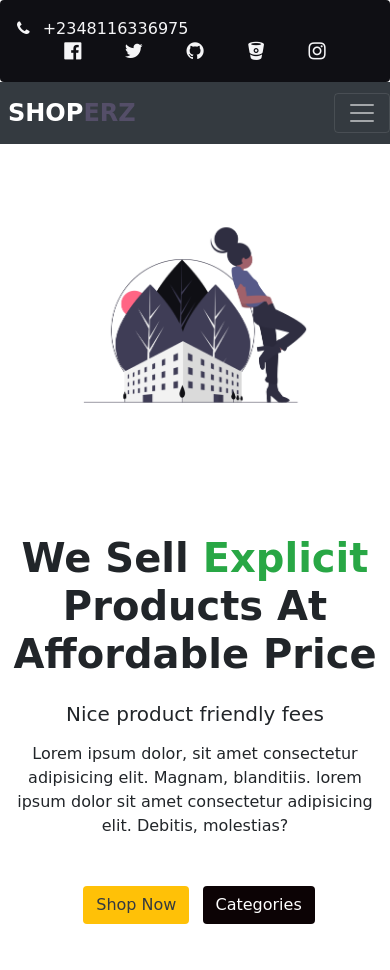
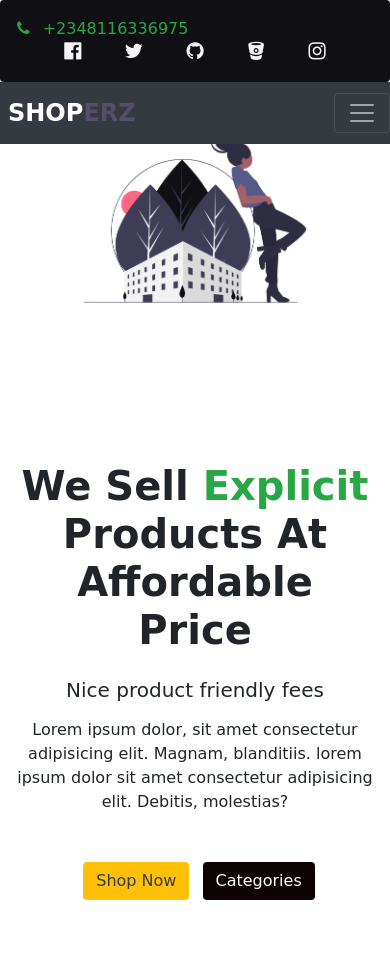
Before and after one commit to Jayson7/stack-of-django-projects-, a Django app: page / in a window 390 px wide. Shown: the top 970 px of the page. Run offline with Django 3.2, Linux system fonts and the light colour scheme; data comes from the database, SQL or seed files in the repository; data that the repository does not hold is empty; parts of the project's set-up code (start-up, migrations or seed data) failed here and were passed over; some libraries are stand-ins or nearby versions; grey boxes are pictures that could not be loaded.

Commit message:
frontend

```diff
--- a/ecommerce/Templates/index.html
+++ b/ecommerce/Templates/index.html
@@ -22,9 +22,9 @@
 <body>
     {% block body %}
     <div class="alert mb-0" role="alert">
-        <div class="row">
+        <div class="row d-flex">
             <div class="col-sm-6 col-md-6">
-                <div class="phone">
+                <div class="phone text-success">
                     <i class="fa mr-2 fa-phone" aria-hidden="true"></i>
                     <span>+2348116336975</span>
                 </div>
@@ -41,7 +41,7 @@
         </div>
     </div>
     <header>
-        <nav class="navbar navbar-expand-md navbar-dark bg-dark">
+        <nav class="navbar navbar-expand-lg navbar-dark bg-dark">
             <a class="navbar-brand ml-2" href="{% url 'home' %}">SHOP<span>ERZ</span>
         </a>
             <button class="navbar-toggler d-lg-none" type="button" data-toggle="collapse" data-target="#collapsibleNavId" aria-controls="collapsibleNavId" aria-expanded="false" aria-label="Toggle navigation">
@@ -90,17 +90,18 @@
             </div>
         </nav>
     </header>
-    <div class="landing-page">
+    <div class="landing-page mt-5">
+        <div class="d-flex align-items-center justify-content-center">
             <div class="row">
                 <div class="col-sm-6 col-md-6">
                     <img src="{% static 'image/home.png' %}" alt="sorry" />
                 </div>
-            <div class="col-sm-5 col-md-5 mt-3 mb-5">
-                <div class="wrapper p-1">
-                    <h1 class="p-2">
+                <div class="col-sm-6 col-md-6 mb-5 mt-5">
+                    <div class="wrapper px-3 align-items-center">
+                        <h1 class="py-2">
                             We sell <span class="text-success">explicit</span> products at affordable price
                         </h1>
-                    <h5 class="p-2">Nice product <span>friendly fees</span></h5>
+                        <h5 class="py-2">Nice product <span>friendly fees</span></h5>
                         <p>
                             Lorem ipsum dolor, sit amet consectetur adipisicing elit. Magnam, blanditiis. lorem ipsum dolor sit amet consectetur adipisicing elit. Debitis, molestias?
                         </p>
@@ -112,10 +113,16 @@
                 </div>
             </div>
         </div>
+    </div>
     <div class="section1">
-        <div class="row bg-warning align-items-center justify-content-center">
+        <div class="row bg-warning">
             {% if product %} {% for i in product %}
-            <div class="col-sm-6 col-md-4">
+            <div class="
+            col-sm-6 col-md-4
+            d-flex
+            align-items-center
+            justify-content-center
+          ">
                 <div class="card m-3" style="width: 18rem">
                     <img src="..." class="card-img-top" alt="..." />
                     <div class="card-body">
@@ -133,6 +140,35 @@
         </div>
     </div>
     {% endblock %}
+
+    <section class="section2">
+        <div class="row">
+            <div class="col-sm-6 col-md-6">
+                <div class="container bg-white text-dark py-2">
+                    <h1 class="text-center">Why Shop With Us ?</h1>
+                    <div class="box">
+                        <h6 class="">
+                            Lorem ipsum dolor sit amet consectetur adipisicing elit. Quibusdam consectetur deleniti placeat nulla earum nemo quis unde magnam illum neque iure rerum repudiandae consequatur, eveniet, tenetur obcaecati dolore assumenda nostrum? Voluptas unde, architecto
+                            nulla, aspernatur expedita sapiente dolorum rerum quam, non ad error culpa quia voluptatibus et id fuga impedit!
+                        </h6>
+                    </div>
+                    <div class="box">
+                        <h6 class="">
+                            Lorem ipsum dolor sit amet consectetur adipisicing elit. Quibusdam consectetur deleniti placeat nulla earum nemo quis unde magnam illum neque iure rerum repudiandae consequatur, eveniet, tenetur obcaecati dolore assumenda nostrum? Voluptas unde, architecto
+                            nulla, aspernatur expedita sapiente dolorum rerum quam, non ad error culpa quia voluptatibus et id fuga impedit!
+                        </h6>
+                    </div>
+                    <div class="box">
+                        <h6 class="">
+                            Lorem ipsum dolor sit amet consectetur adipisicing elit. Quibusdam consectetur deleniti placeat nulla earum nemo quis unde magnam illum neque iure rerum repudiandae consequatur, eveniet, tenetur obcaecati dolore assumenda nostrum? Voluptas unde, architecto
+                            nulla, aspernatur expedita sapiente dolorum rerum quam, non ad error culpa quia voluptatibus et id fuga impedit!
+                        </h6>
+                    </div>
+                </div>
+            </div>
+            <div class="col-sm-6 col-md-6"></div>
+        </div>
+    </section>
 </body>
 
 </html>
--- a/ecommerce/static/style.css
+++ b/ecommerce/static/style.css
@@ -46,27 +45,17 @@
 
 .landing-page {
     width: 100vw;
-    height: 100%;
-    /* margin-top: 4px; */
-    background: #fff;
-    display: flex;
-    align-items: center;
-    justify-content: center;
-}
-
-@media screen and (max-width: 700px) {
-    .landing-page {
-        margin-top: 10vh;
-    }
+    height: auto;
+    margin-top: 30vh;
+    /* margin-bottom: 15vh; */
 }
 
 .wrapper {
     /* background: black; */
     /* align-items: stretch; */
     font-weight: 500;
-    height: auto;
     text-align: center;
-    height: auto;
+    height: 100%;
     width: 100%;
 }
 
```
Also changed, not shown: other parts of ecommerce/static/style.css (+51 -1 lines), ecommerce/Templates/profile.html (added), ecommerce/Templates/store.html (added). Lines whose indentation alone changed are shown as unchanged.
